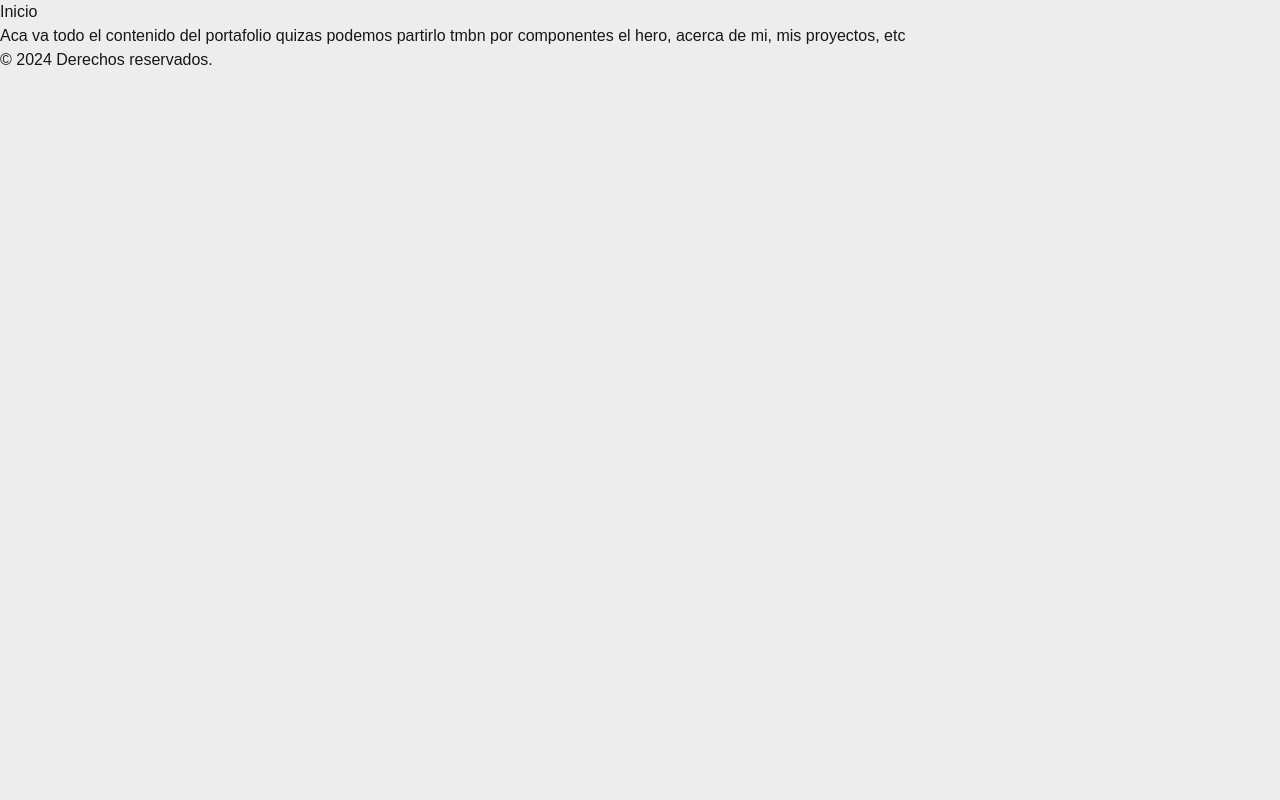
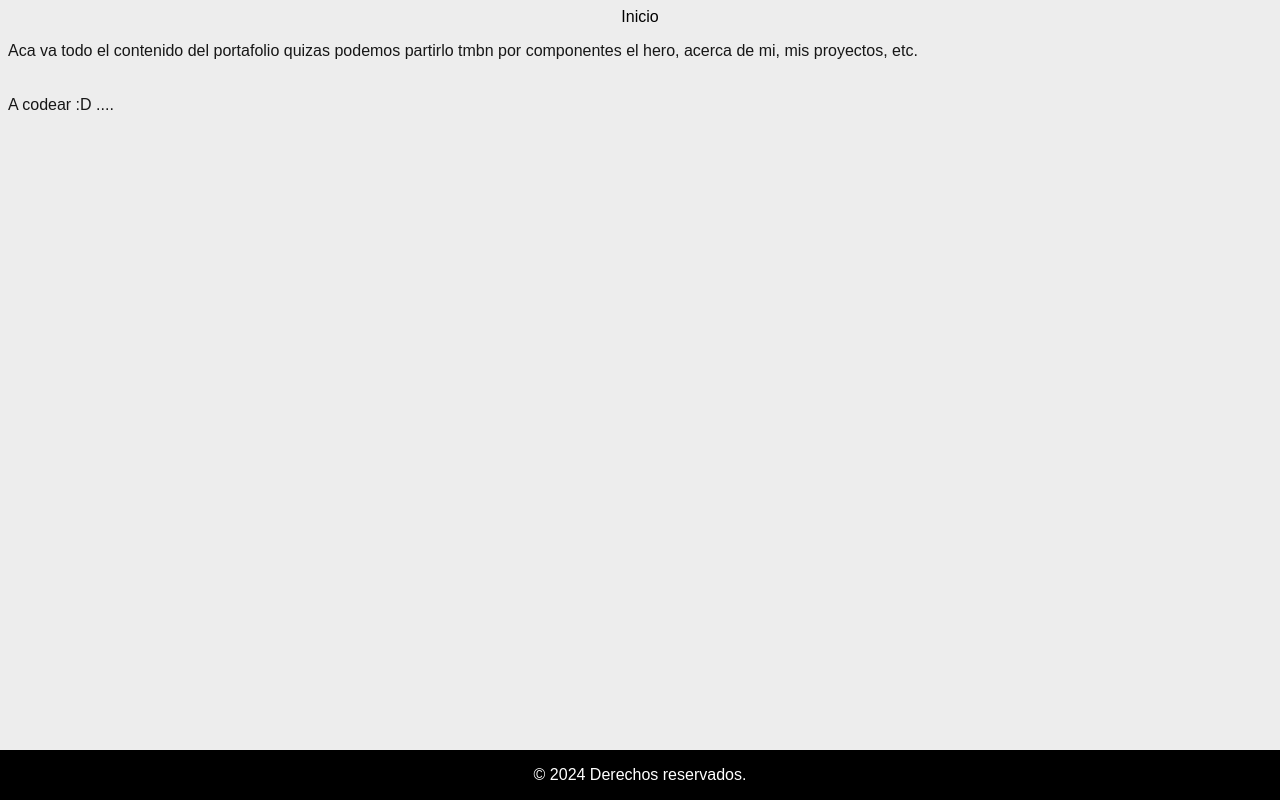
Before and after one commit to MarvinH10/portafolio, a Next.js app: page / in a window 1280 px wide. Built offline with nearby package versions, Linux system fonts and the light colour scheme.

Commit message:
Componentes listos

```diff
--- a/app/components/Footer/Footer.module.css
+++ b/app/components/Footer/Footer.module.css
@@ -1 +1,12 @@
 /* ACA IRAN LOS ESTILOS DEL FOOTER */
+
+.footer {
+  background-color: black;
+  color: white;
+  text-align: center;
+  position: fixed;
+  bottom: 0;
+  left: 0;
+  right: 0;
+  width: 100%;
+}
--- a/app/components/Header/Header.module.css
+++ b/app/components/Header/Header.module.css
@@ -1 +1,24 @@
 /* ACA IRAN LOS ESTILOS DEL HEADER */
+
+.header {
+  background-color: transparent;
+}
+
+.nav {
+  display: flex;
+  justify-content: center;
+  align-items: center;
+}
+
+.ul {
+  list-style: none;
+  padding: 0;
+  margin: 0;
+  display: flex; /* Mostrar los elementos de la lista en fila */
+  gap: 2rem; /* Espaciado entre enlaces */
+}
+
+.ul li a {
+  text-decoration: none;
+  color: black;
+}
--- a/app/components/Header/Header.tsx
+++ b/app/components/Header/Header.tsx
@@ -17,7 +17,7 @@ const Header: React.FC = () => {
     return (
         <header className={styles.header}>
             <nav className={styles.nav}>
-                <ul className={styles.navList}>
+                <ul className={styles.ul}>
                     <li>
                         <a href="#inicio" onClick={volverAInicio}>
                             Inicio
--- a/app/globals.css
+++ b/app/globals.css
@@ -1,6 +1,6 @@
-@tailwind base;
+/* @tailwind base;
 @tailwind components;
-@tailwind utilities;
+@tailwind utilities; */
 
 :root {
   --background: #ededed;
--- a/app/page.tsx
+++ b/app/page.tsx
@@ -1,10 +1,14 @@
 export default function Home() {
   return (
     <div>
-      <h1>
+      <p>
         Aca va todo el contenido del portafolio quizas podemos partirlo
-        tmbn por componentes el hero, acerca de mi, mis proyectos, etc
-      </h1>
+        tmbn por componentes el hero, acerca de mi, mis proyectos, etc.
+        <br />
+        <br />
+        <br />
+        A codear :D ....
+      </p>
     </div>
   );
 }
```
Also changed, not shown: package.json (+7 -6 lines), 1 other file (tests, documents, lock files or other folders).
